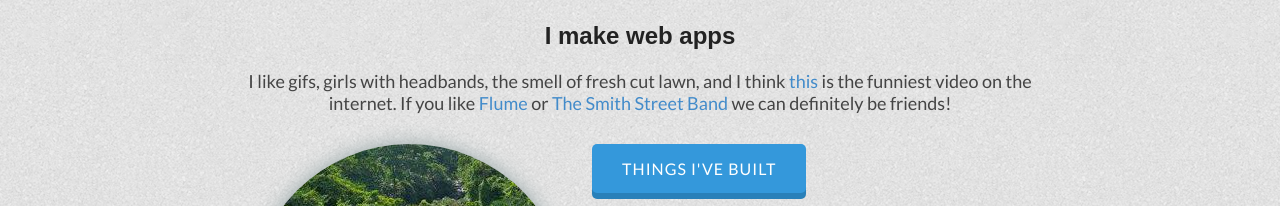
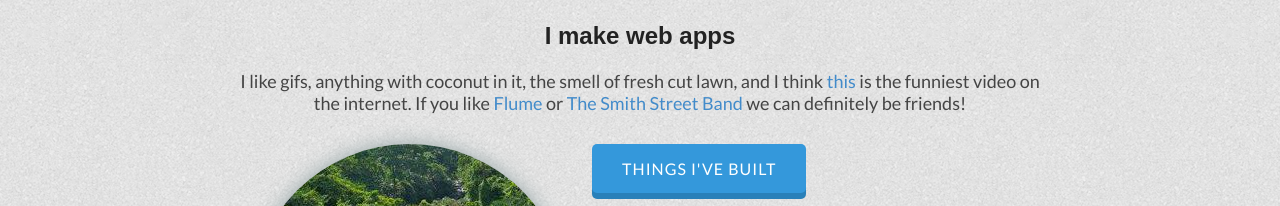
Before and after one commit to patmood/patmood.github.io, a plain HTML site: page index.html in a window 1280 px wide. Shown: the part 127-333 px from the top of the page. Drawn offline with nearby package versions, Linux system fonts and the light colour scheme; files whose address does not match are found by name; a web font is replaced by a local one.

Commit message:
added moar coconut

```diff
--- a/index.html
+++ b/index.html
@@ -11,7 +11,7 @@
   <div class="title">
     <h1>Hi, I'm Patrick!</h1>
     <h2>I make web apps</h2>
-    <p>I like gifs, girls with headbands, the smell of fresh cut lawn, and I think <a href="http://www.youtube.com/watch?v=4Ri5cszSKEg" target="_blank">this</a> is the funniest video on the internet. If you like <a href="https://soundcloud.com/flume/the-mixtape" target="_blank">Flume</a> or <a href="http://www.youtube.com/watch?v=HlAS68SGFcA" target="_blank">The Smith Street Band</a> we can definitely be friends!</p>
+    <p>I like gifs, anything with coconut in it, the smell of fresh cut lawn, and I think <a href="http://www.youtube.com/watch?v=4Ri5cszSKEg" target="_blank">this</a> is the funniest video on the internet. If you like <a href="https://soundcloud.com/flume/the-mixtape" target="_blank">Flume</a> or <a href="http://www.youtube.com/watch?v=HlAS68SGFcA" target="_blank">The Smith Street Band</a> we can definitely be friends!</p>
   </div>
   <div class="container">
     <div class="left_col">
```
